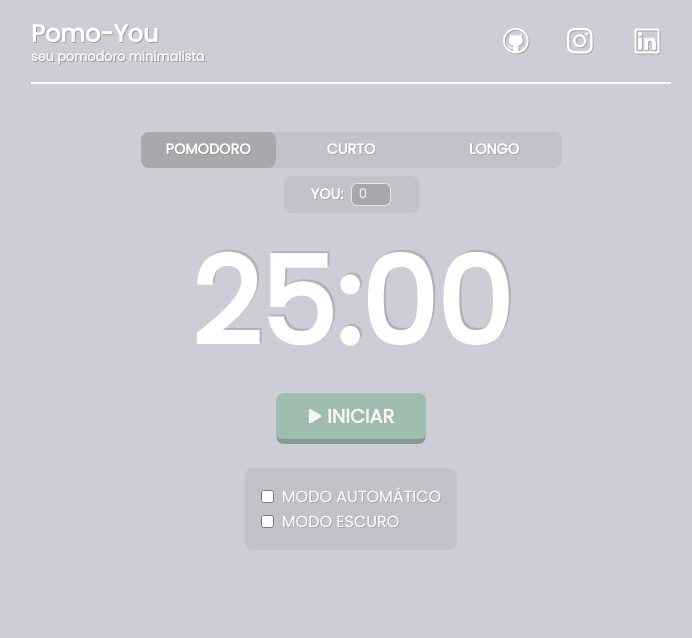
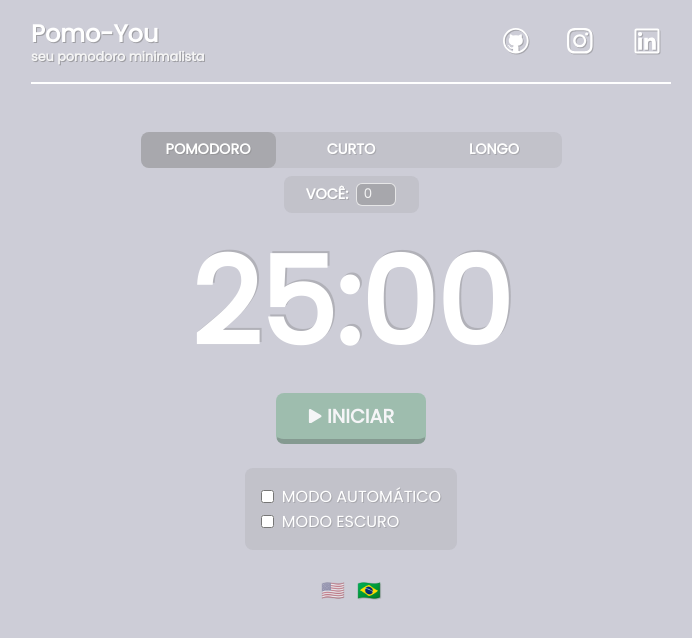
Before and after one commit to zaqueu-1/pomoyou, a React (Create React App) app: page / in a window 1280 px wide. Shown: the top 638 px of the page, without its empty margins (289-981 px from the left). Built offline with nearby package versions, Linux system fonts and the light colour scheme.

Commit message:
add internacionalization with i18n, update readme

```diff
--- a/package.json
+++ b/package.json
@@ -6,8 +6,11 @@
     "@testing-library/jest-dom": "^5.16.5",
     "@testing-library/react": "^13.4.0",
     "@testing-library/user-event": "^13.5.0",
+    "i18next": "^23.7.16",
+    "i18next-browser-languagedetector": "^7.2.0",
     "react": "^18.2.0",
     "react-dom": "^18.2.0",
+    "react-i18next": "^14.0.0",
     "react-icons": "^4.7.1",
     "react-scripts": "5.0.1",
     "react-toastify": "^9.1.1",
--- /dev/null
+++ b/src/components/language-switcher/language-switcher.css
@@ -0,0 +1,28 @@
+.language-switcher {
+  display: flex;
+  gap: 0.25rem;
+}
+
+.language-switcher button {
+  background: transparent;
+  border-radius: 4px;
+  padding: 0.25rem;
+  cursor: pointer;
+  transition: all 0.3s ease;
+  font-size: 1.2rem;
+  line-height: 1;
+  display: flex;
+  align-items: center;
+  justify-content: center;
+  width: 2rem;
+  height: 2rem;
+  opacity: .5;
+}
+
+.language-switcher button:hover {
+  transform: scale(1.1);
+}
+
+.language-switcher button.active {
+  opacity: 1 ;
+}
--- /dev/null
+++ b/src/components/language-switcher/language-switcher.jsx
@@ -0,0 +1,33 @@
+import React from "react"
+import { useTranslation } from "react-i18next"
+import "./language-switcher.css"
+
+function LanguageSwitcher() {
+  const { i18n } = useTranslation()
+
+  const changeLanguage = (lng) => {
+    i18n.changeLanguage(lng)
+    localStorage.setItem("i18nextLng", lng)
+  }
+
+  return (
+    <div className='language-switcher'>
+      <button
+        className={i18n.language === "en" ? "active" : ""}
+        onClick={() => changeLanguage("en")}
+        aria-label='Switch to English'
+      >
+        🇺🇸
+      </button>
+      <button
+        className={i18n.language === "pt" ? "active" : ""}
+        onClick={() => changeLanguage("pt")}
+        aria-label='Mudar para Português'
+      >
+        🇧🇷
+      </button>
+    </div>
+  )
+}
+
+export default LanguageSwitcher
--- a/src/components/timer/timer.jsx
+++ b/src/components/timer/timer.jsx
@@ -1,186 +1,246 @@
-import React, {useState, useRef} from 'react'
-import { useEffect } from 'react';
-import './timer.css'
-import { FaPause, FaPlay } from 'react-icons/fa'
-import click from '../../sounds/click.wav'
-import pullClick from '../../sounds/pullClick.wav'
-import finished from '../../sounds/finished.wav'
-import { toast } from 'react-toastify';
-import 'react-toastify/dist/ReactToastify.css';
-
+import React, { useState, useRef } from "react"
+import { useEffect } from "react"
+import { useTranslation } from "react-i18next"
+import "./timer.css"
+import { FaPause, FaPlay } from "react-icons/fa"
+import click from "../../sounds/click.wav"
+import pullClick from "../../sounds/pullClick.wav"
+import finished from "../../sounds/finished.wav"
+import { toast } from "react-toastify"
+import "react-toastify/dist/ReactToastify.css"
+import LanguageSwitcher from "../language-switcher/language-switcher"
 
 function Timer() {
-
+  const { t } = useTranslation()
   const [seconds, setSeconds] = useState(0)
   const [minutes, setMinutes] = useState(25)
   const [start, setStart] = useState(false)
-  const [chosenMode, setChosenMode] = useState('pomodoro')
-  let timer;
-  let currentTimer = (minutes<10?'0'+minutes:minutes)+':'+(seconds<10?'0'+seconds:seconds);
+  const [chosenMode, setChosenMode] = useState("pomodoro")
+  let timer
+  let currentTimer =
+    (minutes < 10 ? "0" + minutes : minutes) +
+    ":" +
+    (seconds < 10 ? "0" + seconds : seconds)
+
+  const [darkBg, setDarkBg] = useState(() => {
+    const savedTheme = localStorage.getItem("darkMode")
+    const initialTheme = savedTheme === "true"
+    document.body.style.backgroundColor = initialTheme
+      ? "rgb(65, 65, 65)"
+      : "rgb(205, 205, 215)"
+    return initialTheme
+  })
 
   useEffect(() => {
-    document.title = currentTimer+' | Pomo-you';
-  },[currentTimer])
+    document.title = currentTimer + " | " + t("header.title")
+  }, [currentTimer, t])
 
   useEffect(() => {
-
     if (start) {
       let timer = setInterval(() => {
-      setSeconds(seconds => seconds - 1);
+        setSeconds((seconds) => seconds - 1)
 
         if (seconds === 0 && minutes > 0) {
-        setMinutes(minutes => minutes - 1);
-        setSeconds(59);
+          setMinutes((minutes) => minutes - 1)
+          setSeconds(59)
         }
 
-      if (seconds === 0 && minutes === 0 && chosenMode !== 'pomodoro' && chosenMode !== 'custom') {
-        clearInterval(timer);
-        new Audio(finished).play();
-        toast.warn('Foco!', {theme:(darkBg?'dark':'light')})
-        switchMode('pomodoro');
+        if (
+          seconds === 0 &&
+          minutes === 0 &&
+          chosenMode !== "pomodoro" &&
+          chosenMode !== "custom"
+        ) {
+          clearInterval(timer)
+          new Audio(finished).play()
+          toast.warn(t("notifications.focus"), {
+            theme: darkBg ? "dark" : "light",
+          })
+          switchMode("pomodoro")
           if (autoMode) {
-          setStart(true);
+            setStart(true)
           }
-      } else if (seconds === 0 && minutes === 0 && chosenMode === 'pomodoro') {
-        clearInterval(timer);
-        new Audio(finished).play();
-        toast.info('Descanso!', {theme:(darkBg?'dark':'light')})
-        switchMode('short');
+        } else if (
+          seconds === 0 &&
+          minutes === 0 &&
+          chosenMode === "pomodoro"
+        ) {
+          clearInterval(timer)
+          new Audio(finished).play()
+          toast.info(t("notifications.break"), {
+            theme: darkBg ? "dark" : "light",
+          })
+          switchMode("short")
           if (autoMode) {
-          setStart(true);
+            setStart(true)
           }
-      } else if (seconds === 0 && minutes === 0 && chosenMode === 'custom') {
-        clearInterval(timer);
-        new Audio(finished).play();
-        toast.success('Concluído!', {theme:(darkBg?'dark':'light')})
-        setClickSound(false);
-        setMinutes(customMinutes);
-        setSeconds(0);
-        setStart(false);
+        } else if (seconds === 0 && minutes === 0 && chosenMode === "custom") {
+          clearInterval(timer)
+          new Audio(finished).play()
+          toast.success(t("notifications.completed"), {
+            theme: darkBg ? "dark" : "light",
+          })
+          setClickSound(false)
+          setMinutes(customMinutes)
+          setSeconds(0)
+          setStart(false)
           if (autoMode) {
-          setStart(true);
+            setStart(true)
           }
         }
-
       }, 1000)
 
-    return () => clearInterval(timer);
+      return () => clearInterval(timer)
     }
   })
 
   const [clickSound, setClickSound] = useState(false)
 
   const handleTimer = () => {
-    setStart(true);
+    setStart(true)
 
     if (!clickSound) {
-    new Audio(click).play();
-    setClickSound(true);
+      new Audio(click).play()
+      setClickSound(true)
     } else if (clickSound) {
-      new Audio(pullClick).play();
-      setClickSound(false);
+      new Audio(pullClick).play()
+      setClickSound(false)
     }
 
-    if(start) {
-      clearInterval(timer);
-      setStart(false);
+    if (start) {
+      clearInterval(timer)
+      setStart(false)
     }
   }
 
   const switchMode = (mode) => {
-
     switch (mode) {
-      case 'pomodoro':
-        clearInterval(timer);
-        setChosenMode('pomodoro')
-        setClickSound(false);
-        setStart(false);
-        setMinutes(25);
-        setSeconds(0);
-        break;
-      case 'short':
-        clearInterval(timer);
-        setChosenMode('short')
-        setClickSound(false);
-        setStart(false);
-        setMinutes(5);
-        setSeconds(0);
-        break;
-      case 'long':
-        clearInterval(timer);
-        setChosenMode('long')
-        setClickSound(false);
-        setStart(false);
-        setMinutes(15);
-        setSeconds(0);
-        break;
-      case 'custom':
-        clearInterval(timer);
-        setChosenMode('custom')
-        setClickSound(false);
-        setStart(false);
-        setMinutes(customMinutes);
-        setSeconds(0);
-        break;
+      case "pomodoro":
+        clearInterval(timer)
+        setChosenMode("pomodoro")
+        setClickSound(false)
+        setStart(false)
+        setMinutes(25)
+        setSeconds(0)
+        break
+      case "short":
+        clearInterval(timer)
+        setChosenMode("short")
+        setClickSound(false)
+        setStart(false)
+        setMinutes(5)
+        setSeconds(0)
+        break
+      case "long":
+        clearInterval(timer)
+        setChosenMode("long")
+        setClickSound(false)
+        setStart(false)
+        setMinutes(15)
+        setSeconds(0)
+        break
+      case "custom":
+        clearInterval(timer)
+        setChosenMode("custom")
+        setClickSound(false)
+        setStart(false)
+        setMinutes(customMinutes)
+        setSeconds(0)
+        break
       default:
-        break;
+        break
     }
   }
 
-  const [darkBg, setDarkBg] = useState(false);
-
   const darkModeToggle = (e) => {
-    setDarkBg(e.target.checked);
-
-    (!darkBg ? document.body.style.backgroundColor = "rgb(65, 65, 65)" : document.body.style.backgroundColor = "rgb(205, 205, 215)")
+    const isDark = e.target.checked
+    setDarkBg(isDark)
+    localStorage.setItem("darkMode", isDark)
+    document.body.style.backgroundColor = isDark
+      ? "rgb(65, 65, 65)"
+      : "rgb(205, 205, 215)"
   }
 
-  const [autoMode, setAutoMode] = useState(false);
-  const btnRef = useRef(null);
+  const [autoMode, setAutoMode] = useState(false)
+  const btnRef = useRef(null)
 
   const autoModeToggle = (e) => {
-    setAutoMode(e.target.checked);
+    setAutoMode(e.target.checked)
 
     if (!autoMode && start) {
-      btnRef.current.click();
+      btnRef.current.click()
     }
   }
 
-  const [customMinutes, setCustomMinutes] = useState(0);
+  const [customMinutes, setCustomMinutes] = useState(0)
 
   return (
-    <div style={{display: 'flex', justifyContent: 'center'}}>
+    <div style={{ display: "flex", justifyContent: "center" }}>
       <div className='container'>
-            <div className="mode">
-              <button className={chosenMode === 'pomodoro' ? 'active' : 'mode-btn'} onClick={() => switchMode('pomodoro')}>POMODORO</button>
-              <button className={chosenMode === 'short' ? 'active' : 'mode-btn'} onClick={() => switchMode('short')}>CURTO</button>
-              <button className={chosenMode === 'long' ? 'active' : 'mode-btn'} onClick={() => switchMode('long')}>LONGO</button>
+        <div className='mode'>
+          <button
+            className={chosenMode === "pomodoro" ? "active" : "mode-btn"}
+            onClick={() => switchMode("pomodoro")}
+          >
+            {t("modes.pomodoro")}
+          </button>
+          <button
+            className={chosenMode === "short" ? "active" : "mode-btn"}
+            onClick={() => switchMode("short")}
+          >
+            {t("modes.short")}
+          </button>
+          <button
+            className={chosenMode === "long" ? "active" : "mode-btn"}
+            onClick={() => switchMode("long")}
+          >
+            {t("modes.long")}
+          </button>
         </div>
 
-            <div className="mode" style={{marginTop: '.5rem', marginBottom: '0'}}>
-              <button className={chosenMode === 'custom' ? 'active-input' : 'input-btn'} onClick={() => switchMode('custom')}>
-                YOU: <input class='numberInput' type='number' value={customMinutes} min='0' onChange={(e) => setCustomMinutes(e.target.value)}></input></button>
+        <div className='mode' style={{ marginTop: ".5rem", marginBottom: "0" }}>
+          <button
+            className={chosenMode === "custom" ? "active-input" : "input-btn"}
+            onClick={() => switchMode("custom")}
+          >
+            {t("modes.custom")}:{" "}
+            <input
+              className='numberInput'
+              type='number'
+              value={customMinutes}
+              min='0'
+              onChange={(e) => setCustomMinutes(e.target.value)}
+            ></input>
+          </button>
         </div>
 
         <h1 className='timer'>{currentTimer}</h1>
-            <button ref={btnRef} className={start ? 'pause-color' : 'start-color'} onClick={handleTimer}>
-              {start ? <FaPause className='icon'/> : <FaPlay className='icon'/>}
-              {start ? 'PAUSAR' : 'INICIAR'}
+        <button
+          ref={btnRef}
+          className={start ? "pause-color" : "start-color"}
+          onClick={handleTimer}
+        >
+          {start ? <FaPause className='icon' /> : <FaPlay className='icon' />}
+          {start ? t("buttons.pause") : t("buttons.start")}
         </button>
 
-            <div className="tools-container">
-              <div className="tool">
-                <input type="checkbox" onChange={autoModeToggle} checked={autoMode}/>
-                <p>Modo automático</p>
+        <div className='tools-container'>
+          <div className='tool'>
+            <input
+              type='checkbox'
+              onChange={autoModeToggle}
+              checked={autoMode}
+            />
+            <p>{t("settings.autoMode")}</p>
           </div>
-              <div className="tool">
-                <input type="checkbox" onChange={darkModeToggle} checked={darkBg}/>
-                <p>Modo escuro</p>
+          <div className='tool'>
+            <input type='checkbox' onChange={darkModeToggle} checked={darkBg} />
+            <p>{t("settings.darkMode")}</p>
           </div>
         </div>
+        <LanguageSwitcher />
       </div>
     </div>
-
   )
 }
 
--- /dev/null
+++ b/src/i18n.js
@@ -0,0 +1,44 @@
+import i18n from "i18next"
+import { initReactI18next } from "react-i18next"
+import LanguageDetector from "i18next-browser-languagedetector"
+
+import translationEN from "./locales/en/translation.json"
+import translationPT from "./locales/pt/translation.json"
+
+const resources = {
+  en: {
+    translation: translationEN,
+  },
+  pt: {
+    translation: translationPT,
+  },
+}
+
+const savedLanguage = localStorage.getItem("i18nextLng")
+const defaultLanguage = savedLanguage || "pt"
+
+i18n
+  .use(LanguageDetector)
+  .use(initReactI18next)
+  .init({
+    resources,
+    lng: defaultLanguage,
+    fallbackLng: "pt",
+    debug: process.env.NODE_ENV === "development",
+
+    interpolation: {
+      escapeValue: false,
+    },
+
+    detection: {
+      order: ["localStorage", "navigator"],
+      lookupLocalStorage: "i18nextLng",
+      caches: ["localStorage"],
+    },
+  })
+
+if (!savedLanguage) {
+  localStorage.setItem("i18nextLng", defaultLanguage)
+}
+
+export default i18n
--- /dev/null
+++ b/src/locales/en/translation.json
@@ -0,0 +1,25 @@
+{
+  "modes": {
+    "pomodoro": "POMODORO",
+    "short": "SHORT",
+    "long": "LONG",
+    "custom": "YOU"
+  },
+  "buttons": {
+    "start": "START",
+    "pause": "PAUSE"
+  },
+  "settings": {
+    "darkMode": "Dark mode",
+    "autoMode": "Auto mode"
+  },
+  "notifications": {
+    "focus": "Focus!",
+    "break": "Break time!",
+    "completed": "Completed!"
+  },
+  "header": {
+    "title": "Pomo-You",
+    "subtitle": "your minimalist pomodoro"
+  }
+}
--- /dev/null
+++ b/src/locales/pt/translation.json
@@ -0,0 +1,25 @@
+{
+  "modes": {
+    "pomodoro": "POMODORO",
+    "short": "CURTO",
+    "long": "LONGO",
+    "custom": "VOCÊ"
+  },
+  "buttons": {
+    "start": "INICIAR",
+    "pause": "PAUSAR"
+  },
+  "settings": {
+    "darkMode": "Modo escuro",
+    "autoMode": "Modo automático"
+  },
+  "notifications": {
+    "focus": "Foco!",
+    "break": "Hora do descanso!",
+    "completed": "Concluído!"
+  },
+  "header": {
+    "title": "Pomo-You",
+    "subtitle": "seu pomodoro minimalista"
+  }
+}
```
Also changed, not shown: src/App.js (+21 -7 lines), src/components/header/header.jsx (+25 -16 lines), 2 other files (tests, documents, lock files or other folders). Lines whose indentation alone changed are shown as unchanged.
